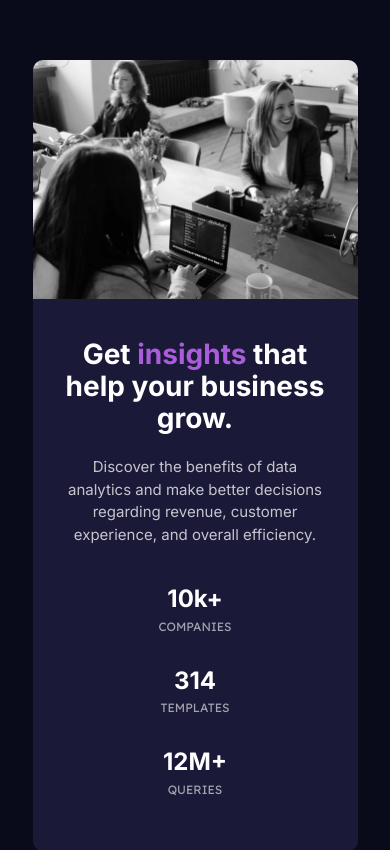
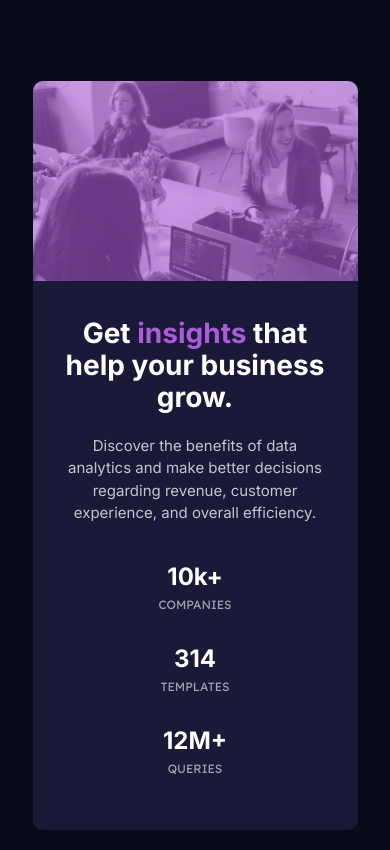
Before and after one commit to JoshuaMeeks/stats-preview-card-component, a plain HTML site: page index.html in a window 390 px wide. Shown: the part 135-985 px from the top of the page. Drawn offline with Linux system fonts and the light colour scheme.

Commit message:
Mobile styling completed

```diff
--- a/index.html
+++ b/index.html
@@ -15,7 +15,6 @@
   <main>
     <div class="card">
       <div class="hero-container">
-        <img src="images/image-header-mobile.jpg" alt="hero image" class="hero-image">
       </div>
       <div class="information-container">
         <h1>Get <span>insights</span> that help your business grow.</h1>
--- a/styles.css
+++ b/styles.css
@@ -21,6 +21,19 @@ main {
   width: 325px;
   background-color: hsl(244, 38%, 16%);
   border-radius: 10px;
+}
+
+.hero-container {
+  height: 200px;
+  background-size: cover;
+  background-color: hsla(277, 64%, 61%, 0.23);
+  background-image: linear-gradient(
+    hsla(277, 64%, 61%, 0.6),
+    hsla(277, 64%, 61%, 0.6)
+    ),
+    url(images/image-header-mobile.jpg);
+  border-radius: 10px 10px 0 0;
+  margin-bottom: .8em;
 }
 
 .hero-image {
```
